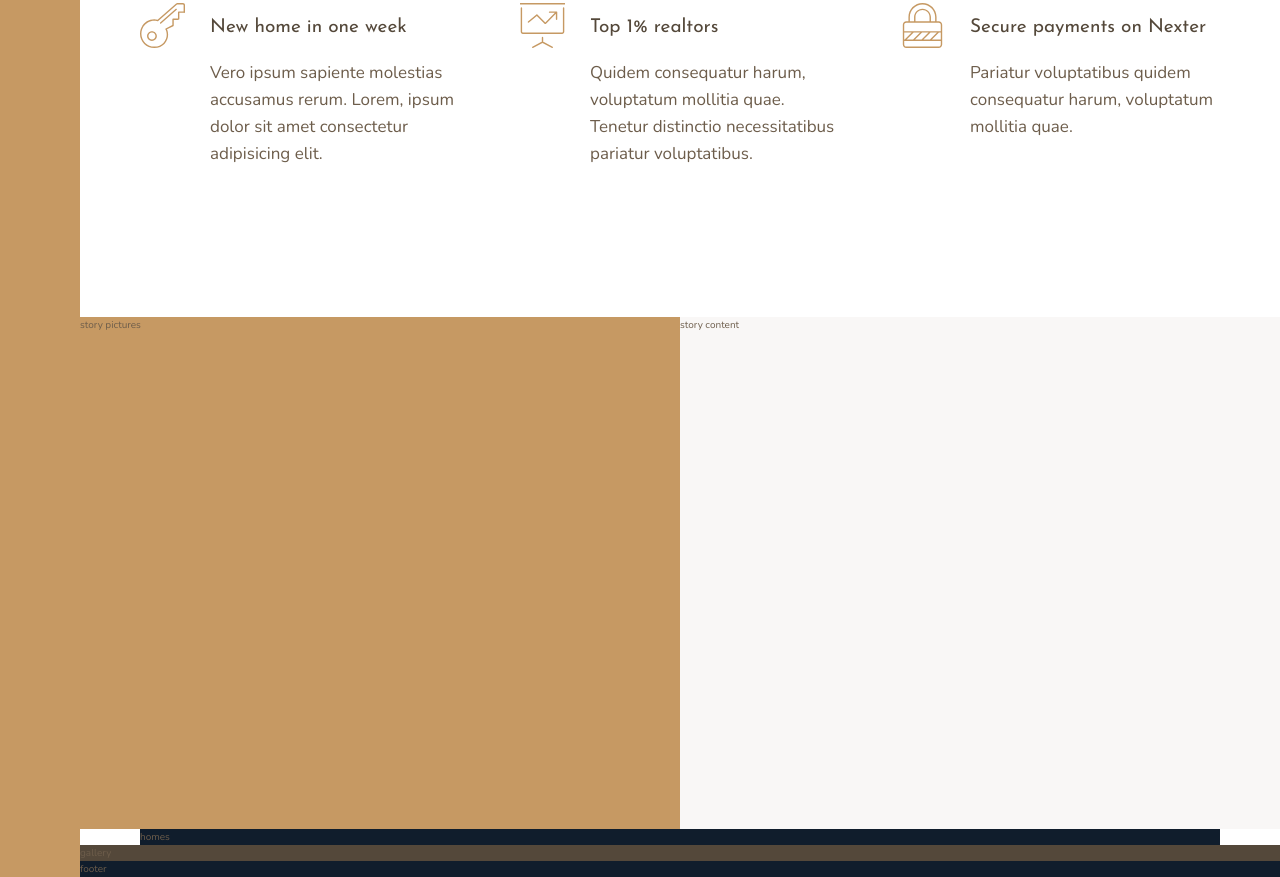
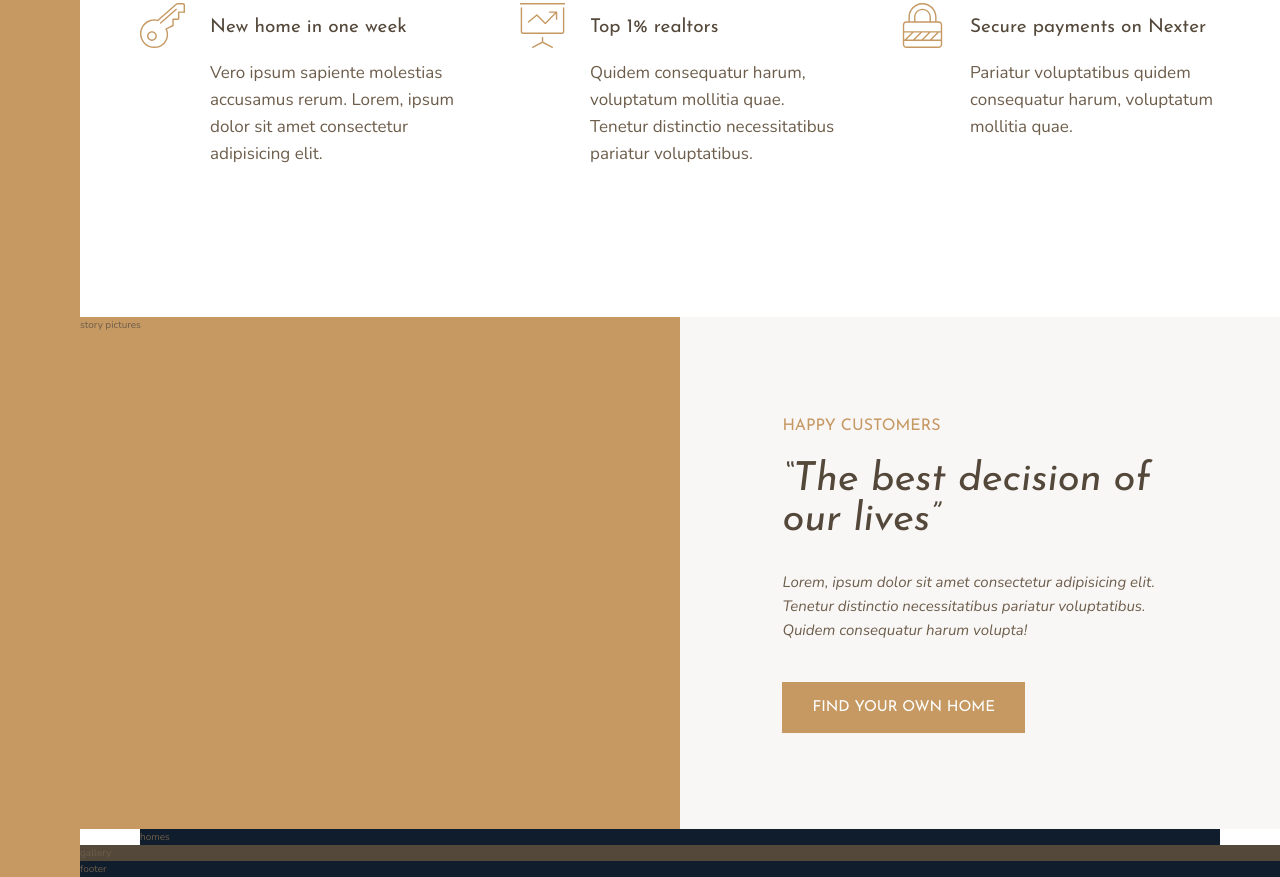
Before and after one commit to OzzyDm/nexter-page, a website: page index.html in a window 1280 px wide. Shown: the part 991-1868 px from the top of the page. Drawn offline with nearby package versions, Linux system fonts and the light colour scheme.

Commit message:
story section updated

```diff
--- a/index.html
+++ b/index.html
@@ -81,7 +81,18 @@
       </div>
     </section>
     <div class="story__pictures">story pictures</div>
-    <div class="story__content">story content</div>
+    <div class="story__content">
+      <h3 class="heading-3 mb-sm">Happy Customers</h3>
+      <h2 class="heading-2 heading-2--dark mb-md">
+        &ldquo;The best decision of our lives&rdquo;
+      </h2>
+      <p class="story__text">
+        Lorem, ipsum dolor sit amet consectetur adipisicing elit. Tenetur
+        distinctio necessitatibus pariatur voluptatibus. Quidem consequatur
+        harum volupta!
+      </p>
+      <button class="btn">Find your own home</button>
+    </div>
     <section class="homes">homes</section>
     <section class="gallery">gallery</section>
     <footer class="footer">footer</footer>
--- a/sass/_story.scss
+++ b/sass/_story.scss
@@ -7,5 +7,18 @@
   &__content {
     background-color: $color-grey-light-1;
     grid-column: col-start 5 / full-end;
+
+    padding: 6rem 8vw;
+
+    display: flex;
+    flex-direction: column;
+    justify-content: center;
+    align-items: flex-start;
+  }
+
+  &__text {
+    font-size: 1.5rem;
+    font-style: italic;
+    margin-bottom: 4rem;
   }
 }
--- a/sass/_typography.scss
+++ b/sass/_typography.scss
@@ -8,9 +8,22 @@
 }
 .heading-2 {
   @extend %heading;
+  font-size: 4rem;
+  font-style: italic;
+  line-height: 1;
+
+  &--light {
+    color: $color-grey-light-1;
+  }
+  &--dark {
+    color: $color-grey-dark-1;
+  }
 }
 .heading-3 {
   @extend %heading;
+  font-size: 1.6rem;
+  color: $color-primary;
+  text-transform: uppercase;
 }
 .heading-4 {
   @extend %heading;
@@ -23,3 +36,33 @@
     color: $color-grey-dark-1;
   }
 }
+
+.btn {
+  background-color: $color-primary;
+  color: #fff;
+  border: none;
+  border-radius: 0;
+  font-family: $font-display;
+  font-size: 1.5rem;
+  text-transform: uppercase;
+  padding: 1.8rem 3rem;
+  cursor: pointer;
+  transition: all 0.2s;
+
+  &:hover {
+    background-color: $color-primary-dark;
+  }
+}
+
+.mb-sm {
+  margin-bottom: 2rem;
+}
+.mb-md {
+  margin-bottom: 3rem;
+}
+.mb-lg {
+  margin-bottom: 4rem;
+}
+.mb-hg {
+  margin-bottom: 8rem;
+}
```
Also changed, not shown: css/style.css.
